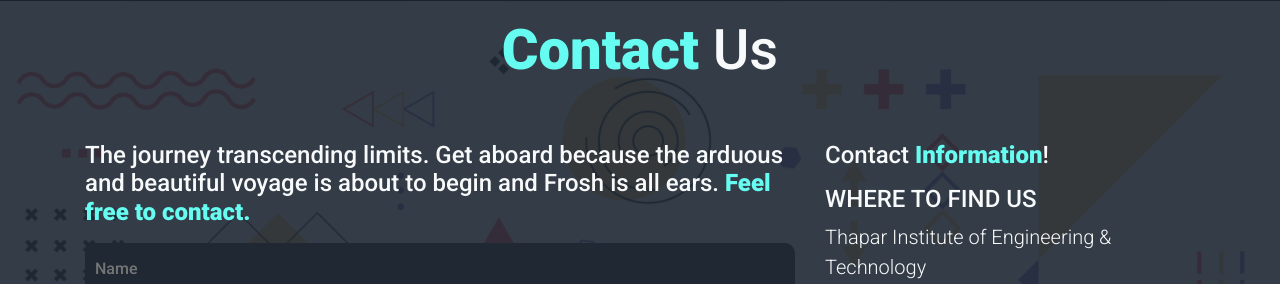
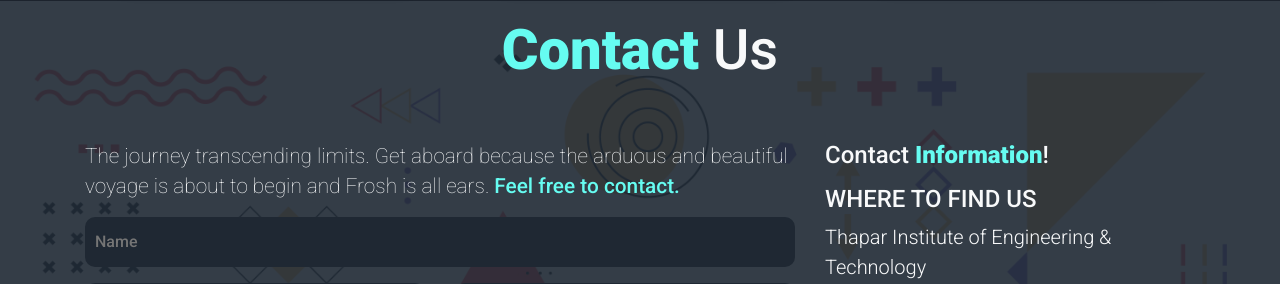
Before and after one commit to FroshTIET/FroshBackend, a Django app: page / in a window 1280 px wide. Shown: the part 3114-3398 px from the top of the page. Run offline with Django 3.2, Linux system fonts and the light colour scheme; some libraries are stand-ins or nearby versions.

Commit message:
Contact styles

```diff
--- a/src/landingPage/static/landingPage/indexPage/styles.css
+++ b/src/landingPage/static/landingPage/indexPage/styles.css
@@ -263,7 +263,11 @@ html, body{
     margin: 0;
     background-color: rgba(31, 40, 51, 0.9);
 }
-
+.form-contact h4{
+    font-weight: 100;
+    font-size: 1.3rem;
+    line-height: 30px;
+}
 .contact-content{
     height: 100%;
     width: 100%;
```
